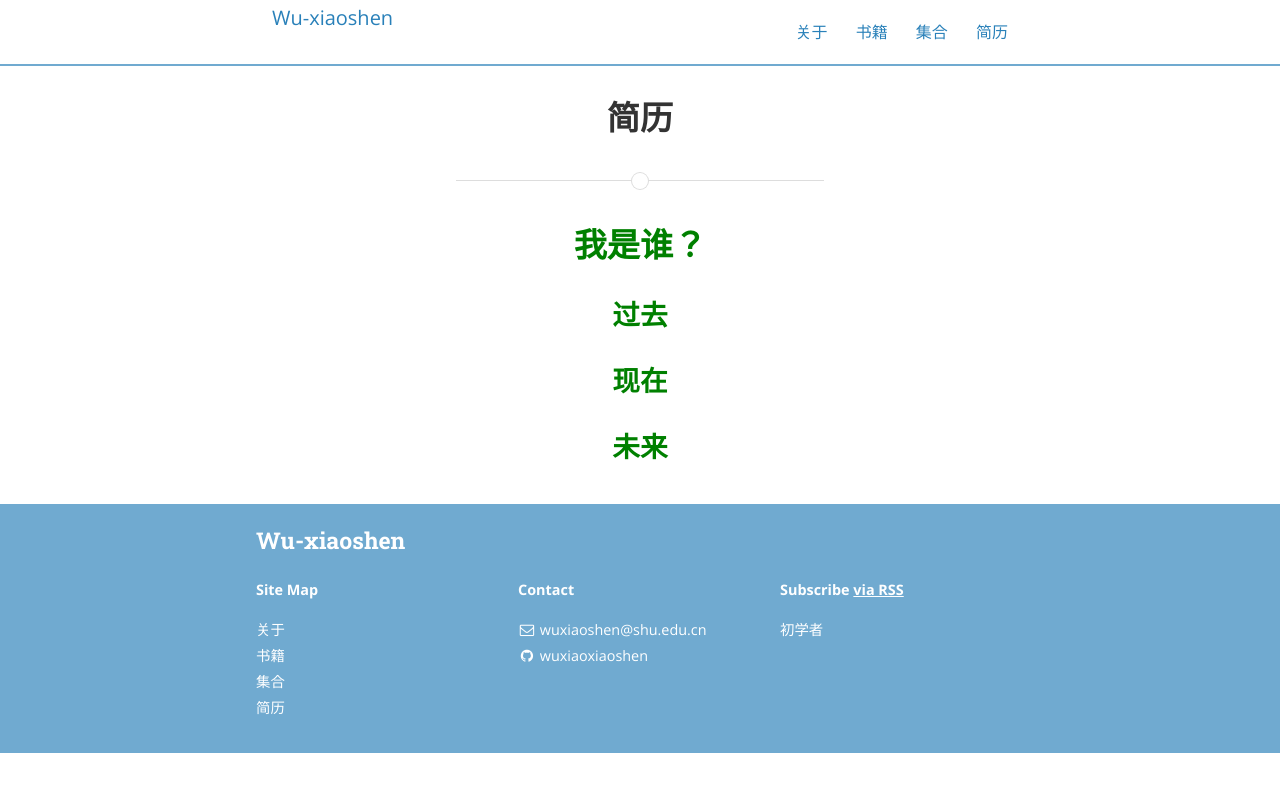
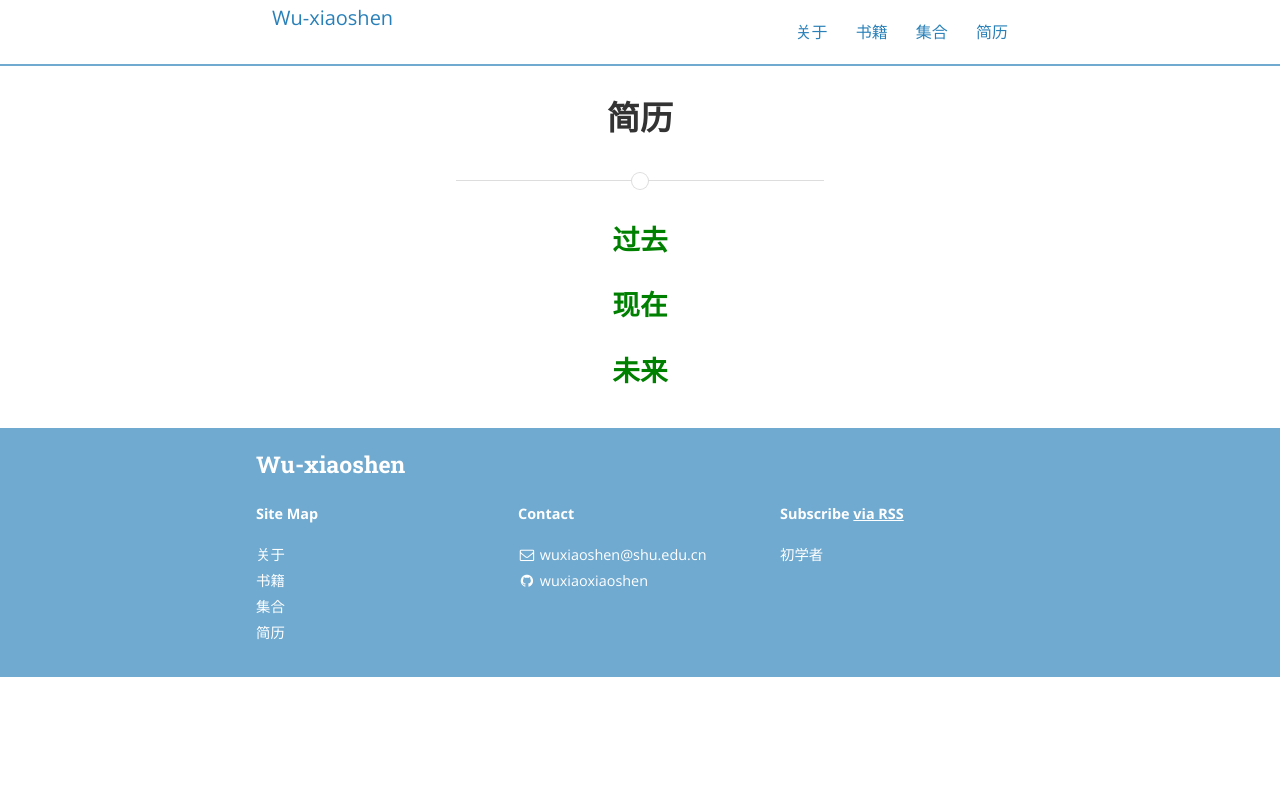
Before and after one commit to XieWeiXie/wuxiaoxiaoshen.github.ioo, a Jekyll site: the page built from resume.md, in a window 1280 px wide. Shown: the top 792 px of the page. Built offline with Jekyll 4.4.1, drawn with Linux system fonts in a browser that asks for light colours; nearby versions of some CDN libraries.

Commit message:
Update resume

```diff
--- a/resume.md
+++ b/resume.md
@@ -7,8 +7,6 @@ main_nav: true
 
 ---
 
-<h1 style="color:green;text-align:center">我是谁？</h1>
-
 <h2 style="color:green;text-align:center">过去</h2>
 
 <h2 style="color:green;text-align:center">现在</h2>
```
